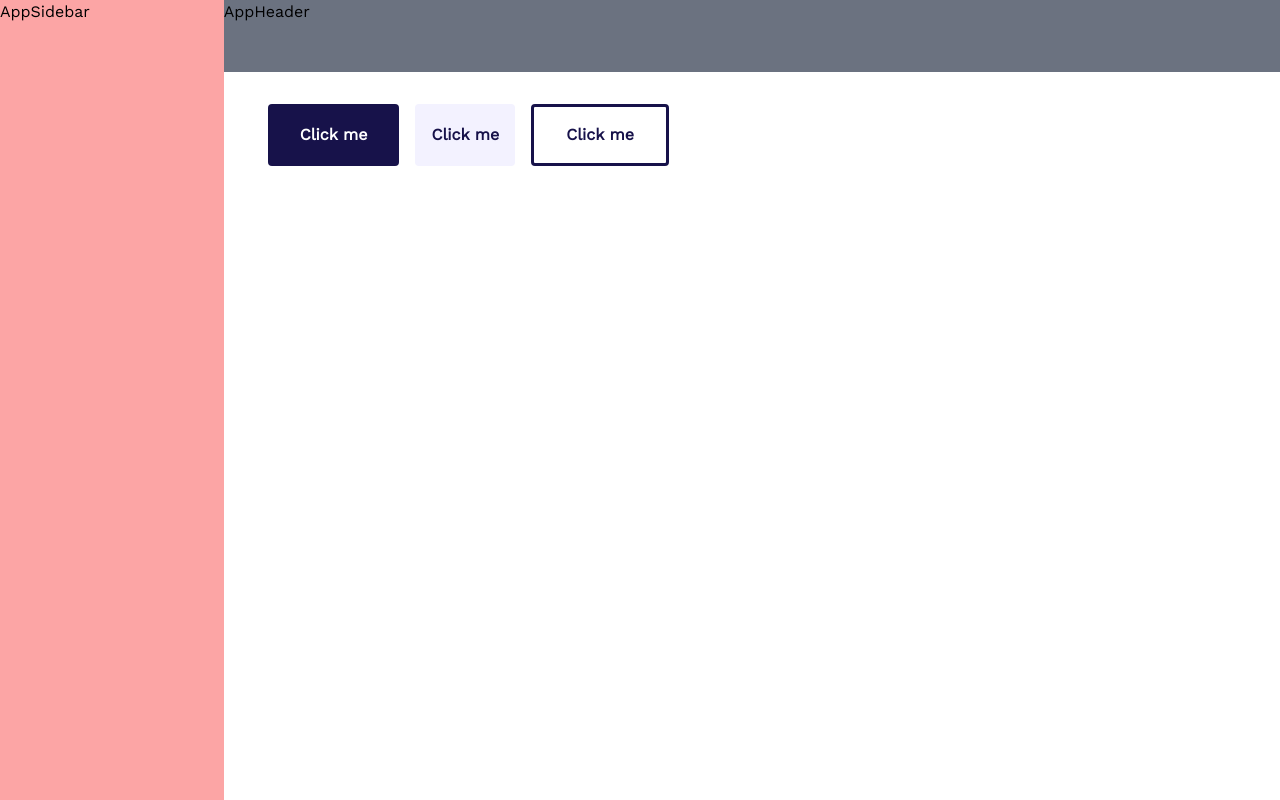
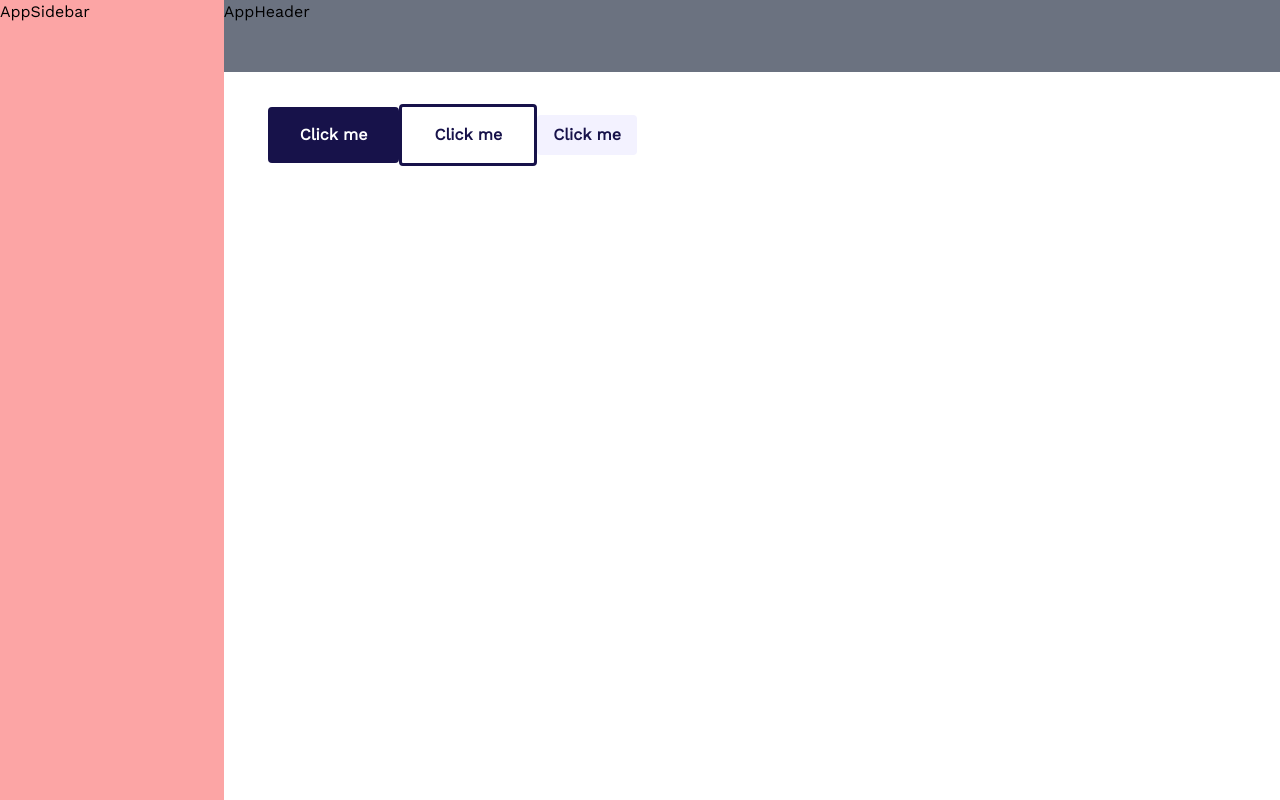
Before and after one commit to neon-lab-dev/lawyer-blue-ink, a React (Vite) app: page / in a window 1280 px wide. Built offline with nearby package versions, Linux system fonts and the light colour scheme.

Commit message:
chore: add tailwind config

```diff
--- a/src/components/reusable/Button.tsx
+++ b/src/components/reusable/Button.tsx
@@ -8,8 +8,8 @@ const classes = {
   default: "rounded-[4px] font-[600]",
   variants: {
     primary: "bg-primary text-white px-[32px] py-[16px]",
-    outline: "border-primary border-[3px] text-primary px-[32px] py-[16px]",
-    secondary: "px-[16px] py-[8px] bg-secondary text-primary",
+    secondary: "border-primary border-[3px] text-primary px-[32px] py-[16px]",
+    supportive: "px-[16px] py-[8px] bg-button-container text-primary",
   },
 } as const;
 
--- a/src/pages/Error/404.tsx
+++ b/src/pages/Error/404.tsx
@@ -10,7 +10,7 @@ const Error404 = () => {
       <div className="mt-7 text-2xl text-center">
         The page you are looking for was not found
       </div>
-      <Link className="text-blue-500 mt-3 text-center underline" to="/">
+      <Link className="text-primary mt-3 text-center underline" to="/">
         Back to Home
       </Link>
     </div>
--- a/src/pages/UploadTemplate/index.tsx
+++ b/src/pages/UploadTemplate/index.tsx
@@ -2,10 +2,10 @@ import Button from "@/components/reusable/Button";
 
 const Home = () => {
   return (
-    <div className="flex gap-4">
+    <div className="">
       <Button>Click me</Button>
       <Button variant="secondary">Click me</Button>
-      <Button variant="outline">Click me</Button>
+      <Button variant="supportive">Click me</Button>
     </div>
   );
 };
--- a/tailwind.config.js
+++ b/tailwind.config.js
@@ -5,7 +5,15 @@ export default {
     extend: {
       colors: {
         primary: "#17124A",
-        secondary: "#F3F2FF",
+        "tab-container": "#EBEBFF",
+        "button-container": "#F3F2FF",
+        success: "#52C21D",
+        error: "#E83535",
+        "tab-activation": "#0098EA",
+        background: "#FFFFFF",
+        header: "#F0F0F0",
+        "table-header": "#F3F3F3",
+        text: "#000000",
       },
     },
     fontFamily: {
```
